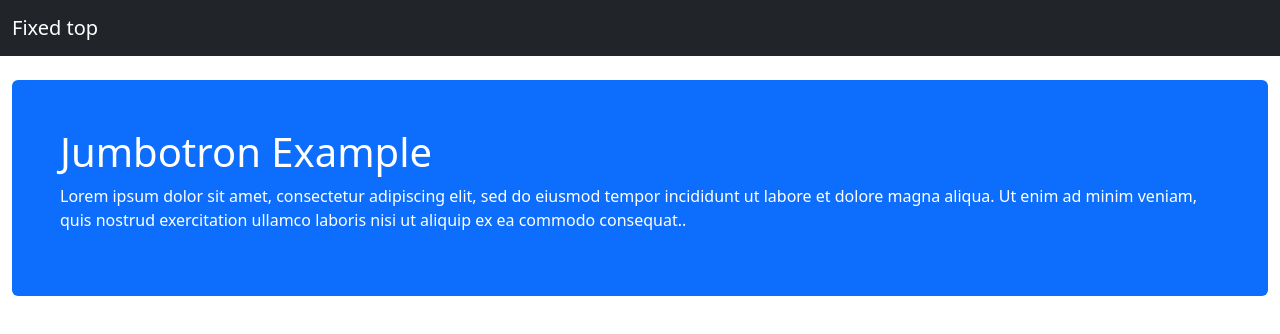
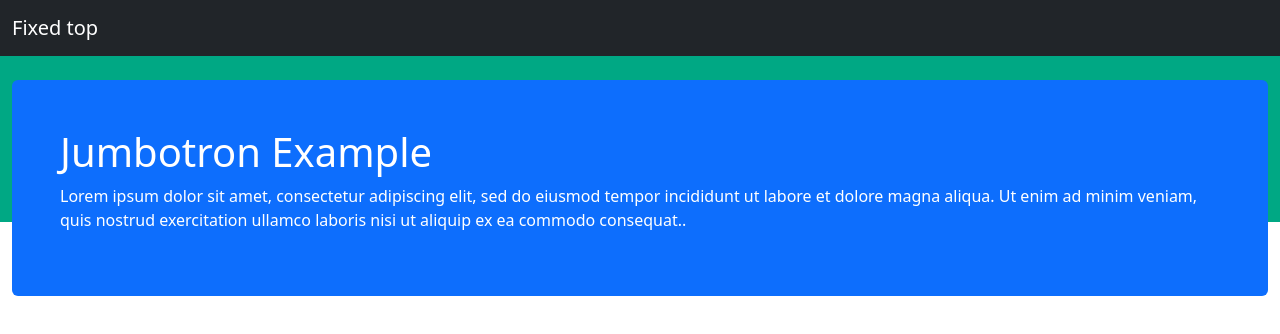
Before and after one commit to MasArMuttaqi/simpeg.rembangkab.go.id, a plain HTML site: page statistik.html in a window 1280 px wide. Shown: the top 334 px of the page. Drawn offline with nearby package versions, Linux system fonts and the light colour scheme.

Commit message:
Update statistik.html

```diff
--- a/statistik.html
+++ b/statistik.html
@@ -6,6 +6,15 @@
   <meta name="viewport" content="width=device-width, initial-scale=1">
   <link href="https://cdn.jsdelivr.net/npm/bootstrap@5.3.3/dist/css/bootstrap.min.css" rel="stylesheet">
   <script src="https://cdn.jsdelivr.net/npm/bootstrap@5.3.3/dist/js/bootstrap.bundle.min.js"></script>
+<style>
+                .landing-wrapper-before {
+                        position: absolute;
+                    top: 0;
+                    z-index: -1;
+                    width: 100%;
+                    height: 222px;
+                    background-color: #00a884;
+</style>
 </head>
 <body style="height:1500px">
 
@@ -14,7 +23,7 @@
     <a class="navbar-brand" href="#">Fixed top</a>
   </div>
 </nav>
-
+<div class="landing-wrapper-before"></div>
 <div class="container-fluid" style="margin-top:80px">
 
 <div class="mt-4 p-5 bg-primary text-white rounded">
```
